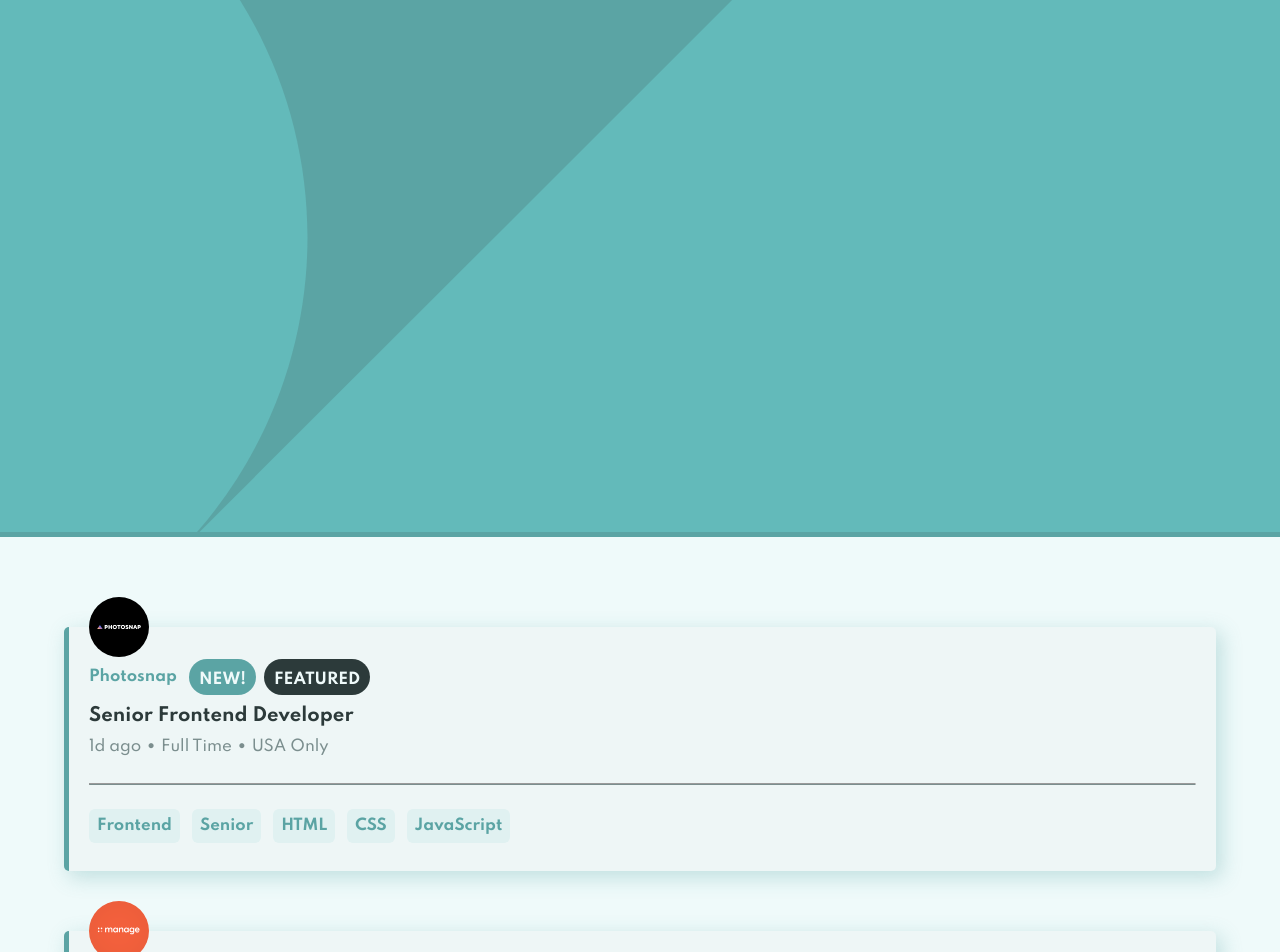
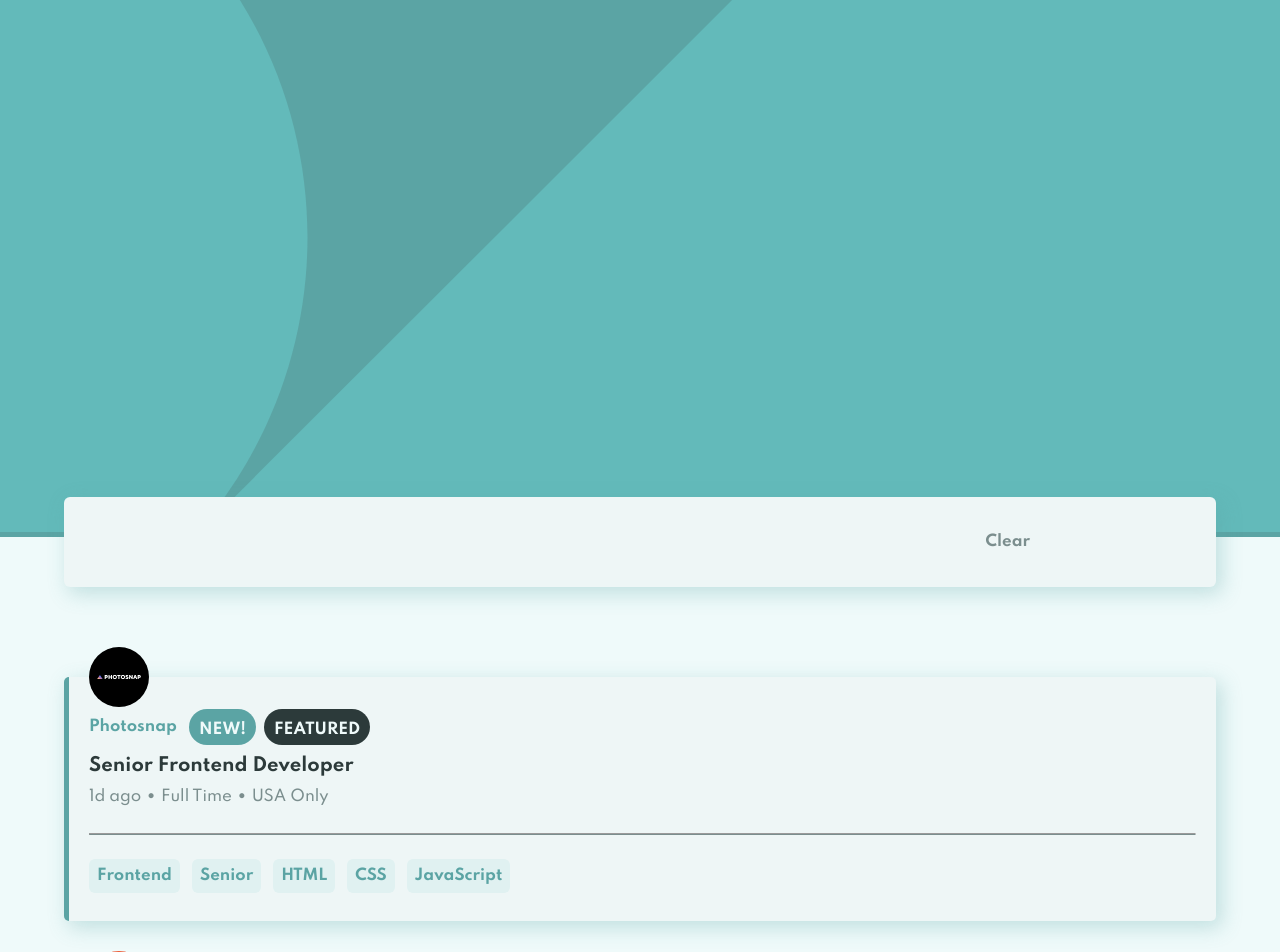
Before and after one commit to CondensedMilk7/static-job-listings, an Angular app: page / in a window 1280 px wide. Shown: the top 952 px of the page. Built offline with nearby package versions, Linux system fonts and the light colour scheme.

Commit message:
adding filter functionality

```diff
--- a/src/app/app.component.html
+++ b/src/app/app.component.html
@@ -1,6 +1,7 @@
 <header class="img-header">
   <img src="../assets/images/bg-header-mobile.svg" alt="" />
 </header>
+<app-filter [tags]="filterList"></app-filter>
 <div class="flex-container">
   <app-listing
     *ngFor="let company of data; let i = index"
--- a/src/app/app.component.ts
+++ b/src/app/app.component.ts
@@ -1,12 +1,37 @@
-import { Component } from '@angular/core';
+import {
+  Component,
+  ComponentFactoryResolver,
+  OnDestroy,
+  OnInit,
+} from '@angular/core';
+import { Subscription } from 'rxjs';
 import { DataService } from './data.service';
+import { FilterService } from './filter.service';
 
 @Component({
   selector: 'app-root',
   templateUrl: './app.component.html',
   styleUrls: ['./app.component.css'],
 })
-export class AppComponent {
+export class AppComponent implements OnInit, OnDestroy {
   data = this.dataService.fethchData();
-  constructor(private dataService: DataService) {}
+  filterListSub = new Subscription();
+  filterList = null;
+  constructor(
+    private dataService: DataService,
+    private filterService: FilterService
+  ) {}
+
+  ngOnInit() {
+    this.filterListSub = this.filterService.activeTags.subscribe(
+      (filterList) => {
+        this.filterList = filterList;
+        console.log(this.filterList);
+      }
+    );
+  }
+
+  ngOnDestroy() {
+    this.filterListSub.unsubscribe();
+  }
 }
--- a/src/app/app.module.ts
+++ b/src/app/app.module.ts
@@ -3,11 +3,13 @@ import { BrowserModule } from '@angular/platform-browser';
 
 import { AppComponent } from './app.component';
 import { ListingComponent } from './listing/listing.component';
+import { FilterComponent } from './filter/filter.component';
 
 @NgModule({
   declarations: [
     AppComponent,
-    ListingComponent
+    ListingComponent,
+    FilterComponent
   ],
   imports: [
     BrowserModule
--- /dev/null
+++ b/src/app/filter.service.ts
@@ -0,0 +1,13 @@
+import { Injectable } from '@angular/core';
+import { Subject } from 'rxjs';
+
+@Injectable({ providedIn: 'root' })
+export class FilterService {
+  activeTags = new Subject<any>();
+  filterList = new Set();
+
+  addTag(tag: string) {
+    this.filterList.add(tag);
+    this.activeTags.next(this.filterList);
+  }
+}
--- /dev/null
+++ b/src/app/filter/filter.component.html
@@ -0,0 +1,6 @@
+<div class="tags-list">
+  <p *ngFor="let tag of tags; let i = index">{{ tags[i] }}</p>
+</div>
+<div class="button-div">
+  <a>Clear</a>
+</div>
--- /dev/null
+++ b/src/app/filter/filter.component.ts
@@ -0,0 +1,14 @@
+import { Component, Input, OnInit } from '@angular/core';
+
+@Component({
+  selector: 'app-filter',
+  templateUrl: './filter.component.html',
+  styleUrls: ['./filter.component.css'],
+})
+export class FilterComponent implements OnInit {
+  @Input() tags: any;
+
+  constructor() {}
+
+  ngOnInit(): void {}
+}
--- a/src/app/listing/listing.component.html
+++ b/src/app/listing/listing.component.html
@@ -19,14 +19,22 @@
   </div>
   <hr />
   <div class="tags">
-    <p class="tag">{{ company.role }}</p>
-    <p class="tag">{{ company.level }}</p>
-    <p class="tag" *ngFor="let language of company.languages; let i = index">
+    <a class="tag" (click)="onSelectTag(company.role)">{{ company.role }}</a>
+    <a class="tag" (click)="onSelectTag(company.level)">{{ company.level }}</a>
+    <a
+      class="tag"
+      *ngFor="let language of company.languages; let i = index"
+      (click)="onSelectTag(company.languages[i])"
+    >
       {{ company.languages[i] }}
-    </p>
+    </a>
 
-    <p class="tag" *ngFor="let tool of company.tools; let i = index">
+    <a
+      class="tag"
+      *ngFor="let tool of company.tools; let i = index"
+      (click)="onSelectTag(company.tools[i])"
+    >
       {{ company.tools[i] }}
-    </p>
+    </a>
   </div>
 </div>
--- a/src/app/listing/listing.component.ts
+++ b/src/app/listing/listing.component.ts
@@ -1,4 +1,5 @@
 import { Component, Input, OnInit } from '@angular/core';
+import { FilterService } from '../filter.service';
 
 @Component({
   selector: 'app-listing',
@@ -8,10 +9,11 @@ import { Component, Input, OnInit } from '@angular/core';
 export class ListingComponent implements OnInit {
   @Input() company: any;
 
-  constructor() {}
+  constructor(private filterService: FilterService) {}
 
-  ngOnInit() {
+  ngOnInit() {}
+
+  onSelectTag(tag: string) {
+    this.filterService.addTag(tag);
   }
-
-
 }
--- a/src/styles.css
+++ b/src/styles.css
@@ -39,7 +39,36 @@ body {
   flex-direction: column;
   align-items: center;
   justify-content: flex-start;
-  padding-top: 60px;
+  padding-top: 20px;
+}
+app-filter {
+  display: flex;
+  width: 90vw;
+  min-height: 6rem;
+  background: var(--light-gray-cyan2);
+  position: relative;
+  bottom: 40px;
+  margin: auto;
+  border-radius: 6px;
+  box-shadow: 5px 6px 20px 1px hsla(180, 29%, 50%, 0.301);
+}
+
+.tags-list {
+  min-width: 80%;
+}
+
+.button-div {
+  text-align: center;
+  display: flex;
+  flex-direction: column;
+  align-items: center;
+  justify-content: center;
+}
+
+.button-div a {
+  color: var(--dark-gray-cyan);
+  font-weight: 700;
+  cursor: pointer;
 }
 
 .card {
@@ -143,4 +172,5 @@ hr {
   padding: 8px;
   border-radius: 6px;
   margin: 8px 12px 8px 0;
+  cursor: pointer;
 }
```
Also changed, not shown: src/app/filter/filter.component.css (added), 1 other file (tests, documents, lock files or other folders).
